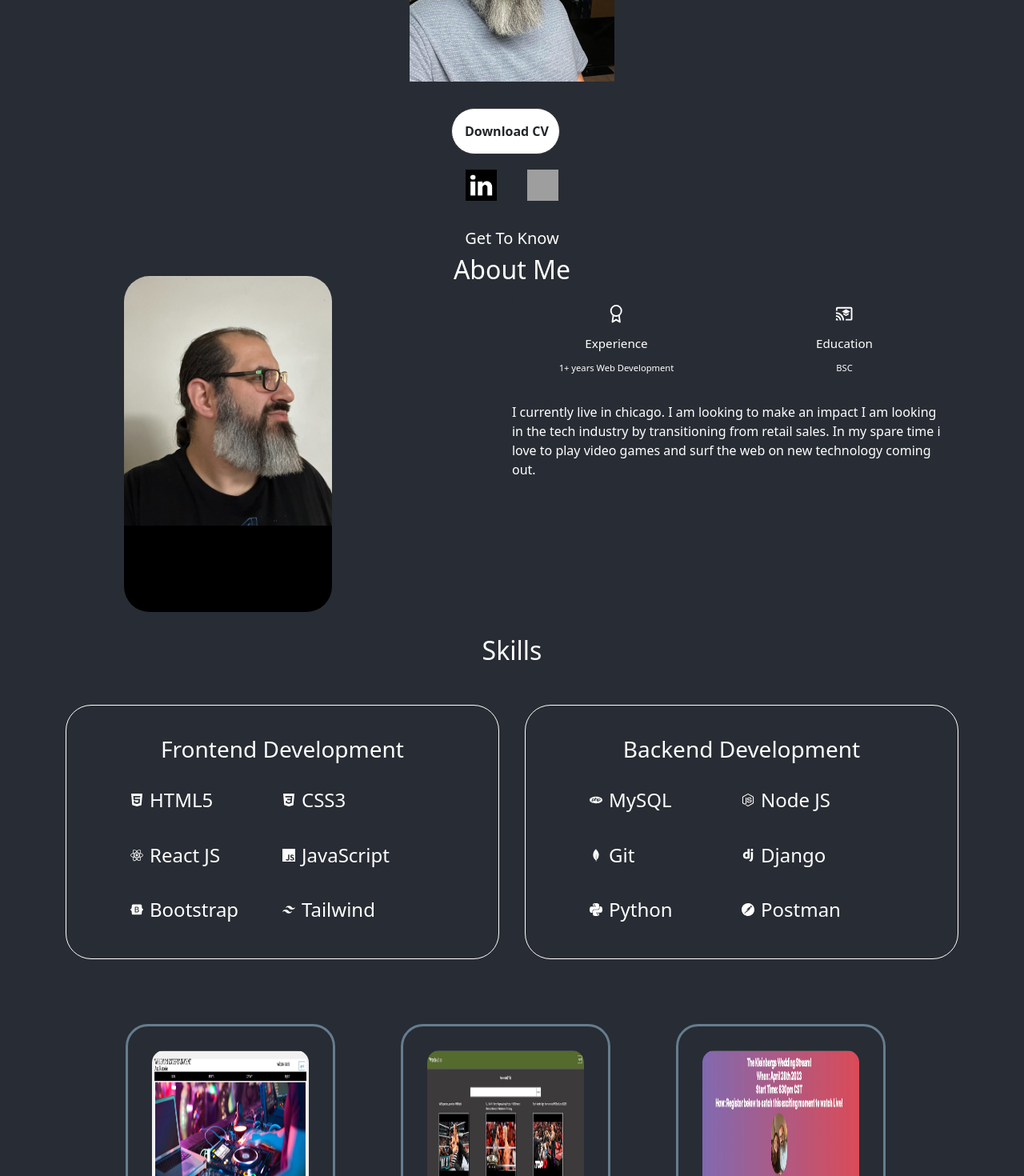
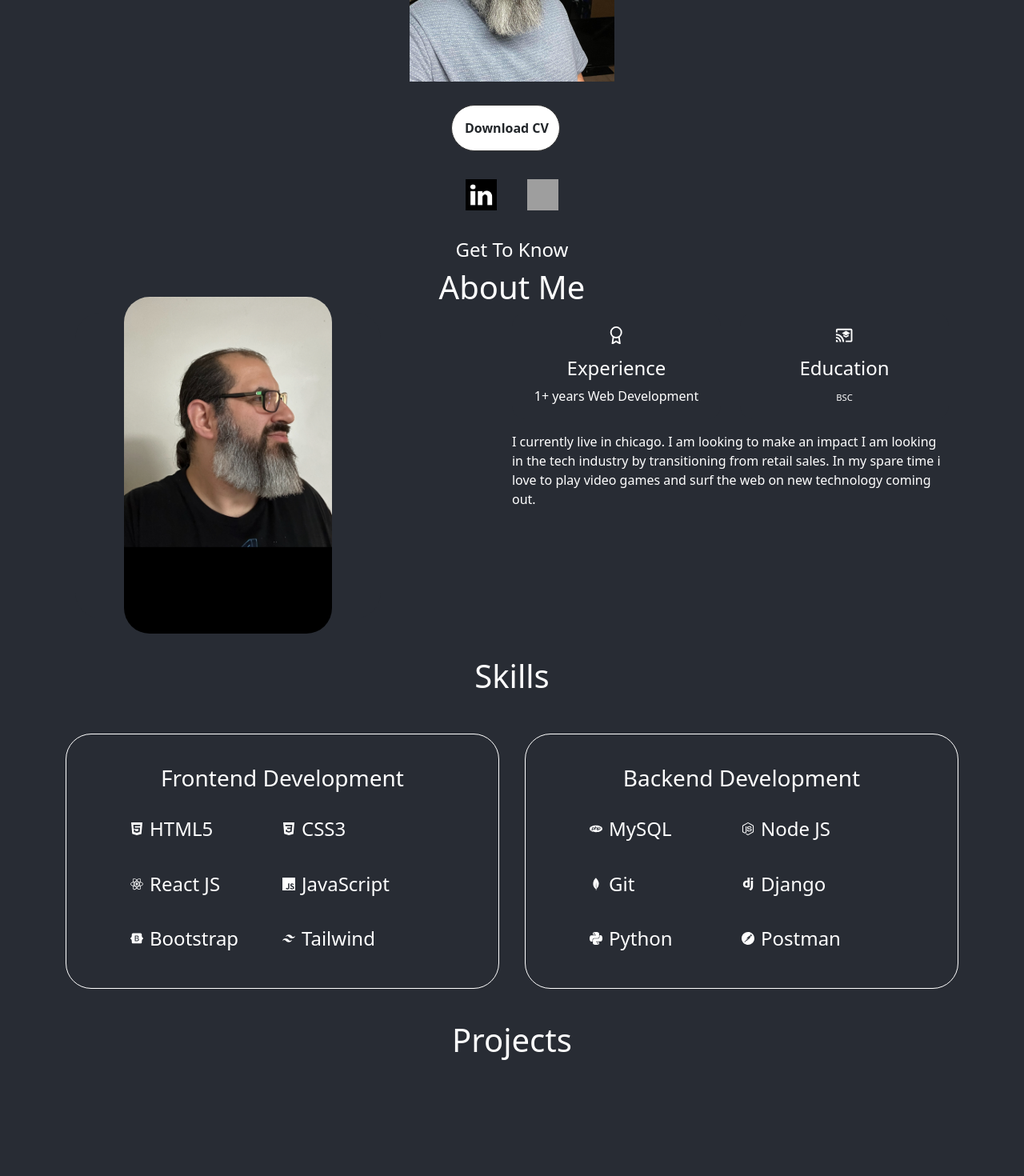
Before and after one commit to bkleinb78/Portfolio_v2, a React (Create React App) app: page / in a window 1280 px wide. Shown: the part 560-2030 px from the top of the page at 80% size. Built offline with nearby package versions, Linux system fonts and the light colour scheme; grey boxes are pictures that could not be loaded.

Commit message:
Fixed some spacing + fonts and made a few words larger

```diff
--- a/src/App.css
+++ b/src/App.css
@@ -140,11 +140,13 @@
   flex-direction: column;
   justify-content: center;
   align-items: center;
+  margin-top: 10rem;
 }
 
 .btn-container {
   margin-top: 20px;
   display: flex;
+  margin: 1em;
 }
 
 .icon-layout-project img {
--- a/src/pages/about.js
+++ b/src/pages/about.js
@@ -9,8 +9,8 @@ export default function about() {
   return (
     <section className="container about_section mt-2 pt-2" id="about">
       <div className="text-center">
-        <h5>Get To Know</h5>
-        <h2>About Me</h2>
+        <h4>Get To Know</h4>
+        <h1>About Me</h1>
       </div>
 
       <div className="container about_container">
@@ -24,13 +24,13 @@ export default function about() {
           <div className="about_cards">
             <article className="about_card">
               <FiAward className="about_icon" />
-              <h5>Experience</h5>
-              <small>1+ years Web Development</small>
+              <h4>Experience</h4>
+              <medium>1+ years Web Development</medium>
             </article>
             <article className="about_card">
               <MdCastForEducation className="about_icon" />
 
-              <h5>Education</h5>
+              <h4>Education</h4>
 
               <small>BSC</small>
             </article>
--- a/src/pages/footer.css
+++ b/src/pages/footer.css
@@ -1,11 +1,13 @@
 
 footer {
-    margin: 2 1rem;
+    margin: 4 1rem;
 }
 
 footer p {
     text-align: center;
     color: white;
+    margin:  3rem;
+    padding: 2rem;
 }
 
 .nav-links-container {
--- a/src/pages/projects.js
+++ b/src/pages/projects.js
@@ -28,7 +28,7 @@ const Categories = [
       "https://media.contra.com/image/upload/f_auto%2Cc_fill%2Cdpr_auto%2Cw_auto%2Cfl_lossy%2Ce_loop%2Cfl_awebp%2Cfl_animated/exiwfu9ihs2zzs8dqmv0",
     ],
     Sourceurl: "https://github.com/bkleinb78/Youtube-clone",
-    Liveurl: "https://cnn.com",
+    Liveurl: "https://google.com",
   },
   {
     title: "Wedding Tracker",
@@ -78,12 +78,19 @@ export default function projects() {
         <div className="navbar-top">
           <Navbar />
         </div>
+        <div className="text center my-6">
+          <h1 className="text white">Projects</h1>
+        </div>
         <div className="row inline-project">
           {Categories.map((category) => (
             <div className="col-md-3 project-layout">
               <img
                 src={category.image}
-                style={{ width: "100%", height: "36vh", borderRadius: "15px" }}
+                style={{
+                  width: "100%",
+                  height: "36vh",
+                  borderRadius: "15px",
+                }}
               />
               <p className="project-title">{category.title}</p>
               <div className="icon-layout-project">
--- a/src/pages/skills.js
+++ b/src/pages/skills.js
@@ -28,7 +28,7 @@ const Skills = () => {
   return (
     <section id="projects" className="mt-4">
       <div className="text-center my-5">
-        <h2 className="text-white">Skills</h2>
+        <h1 className="text-white">Skills</h1>
       </div>
       <div className="container skills_container">
         <div className="skills_frontend">
```
